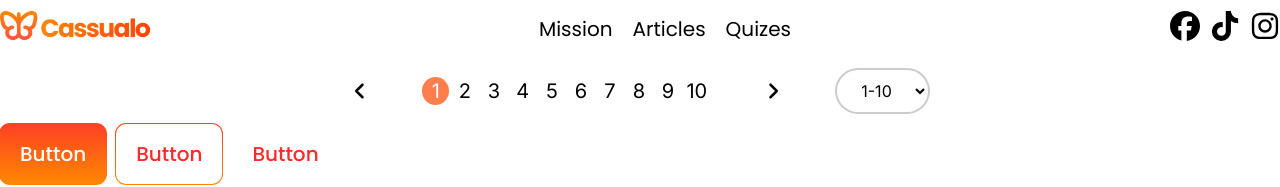
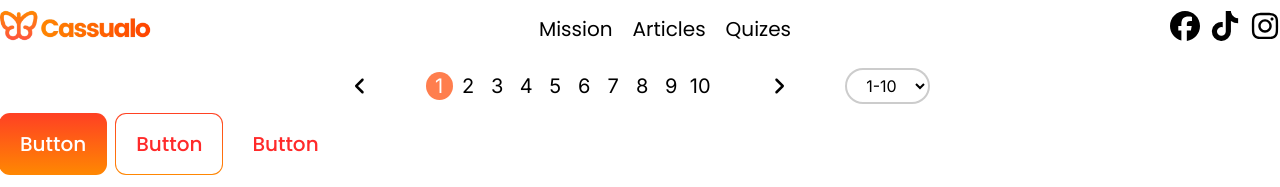
Before and after one commit to Gewinum/cassualo-components, a React (Vite) app: page / in a window 1280 px wide. Shown: the top 187 px of the page. Built offline with nearby package versions, Linux system fonts and the light colour scheme.

Commit message:
chore: changed pagination.tsx padding

```diff
--- a/src/styles/pagination.css
+++ b/src/styles/pagination.css
@@ -30,7 +30,7 @@
 
 .pagination select {
     box-sizing: border-box;
-    padding: 10px;
+    padding: 5px;
     background-color: #FFF;
     border-radius: 54px;
     border: 2px solid rgba(0, 0, 0, 0.2);
@@ -38,6 +38,7 @@
     font-family: "Inter", sans-serif;
     text-align: center;
     outline: none;
+    max-width: 100%;
 }
 
 .pagination .pages a {
```
